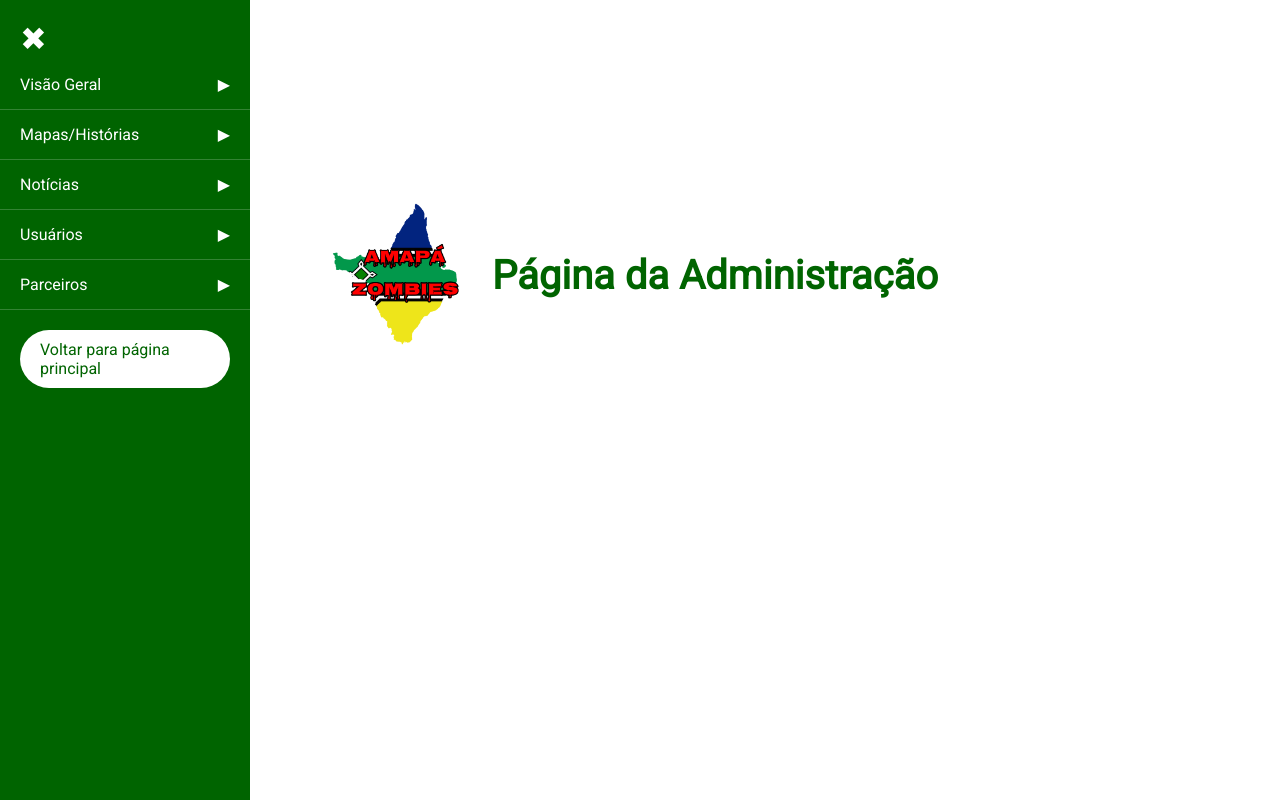
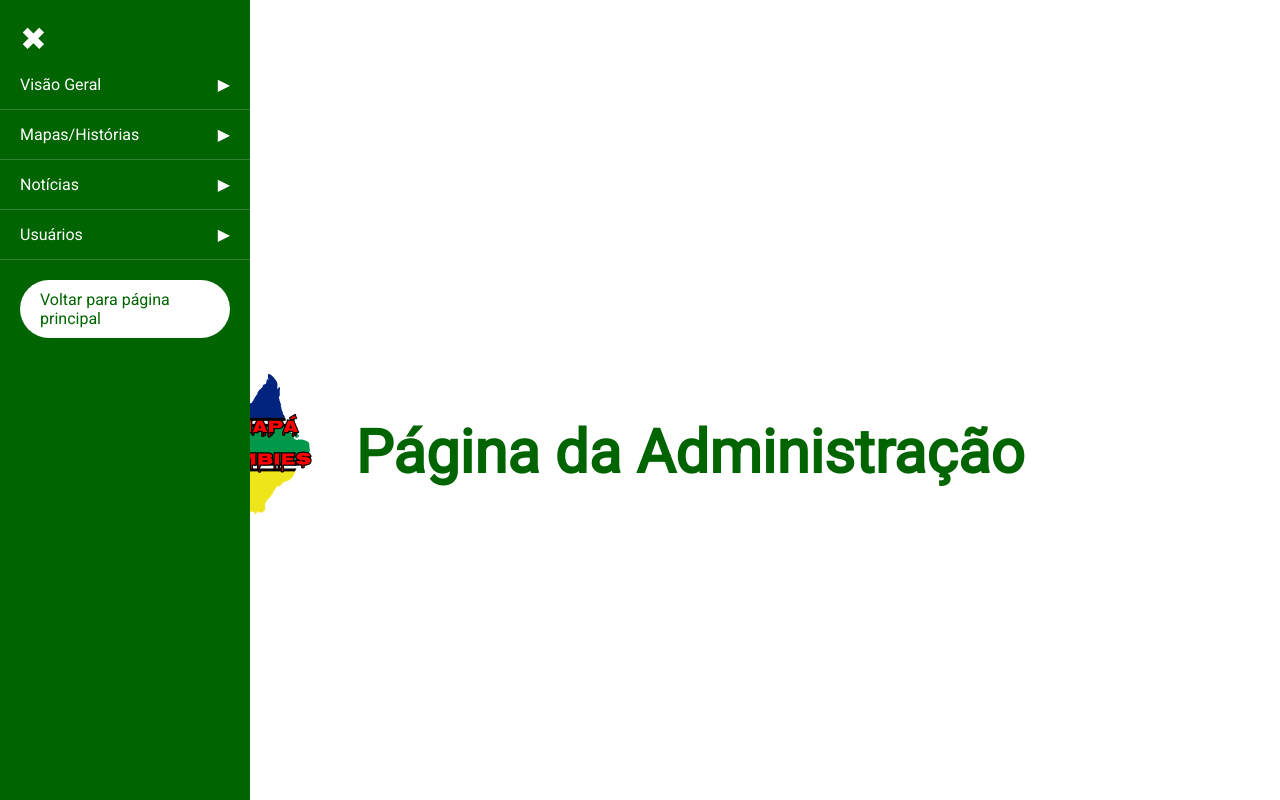
Before and after one commit to rdurooon/apzm.site, a Flask app: template templates/admin.html in a window 1280 px wide. Run offline with Flask 3, Linux system fonts and the light colour scheme; the template is opened without the code that fills it, so the values that code supplies are empty; parts of the project's set-up code (start-up, migrations or seed data) failed here and were passed over.

Commit message:
V2.0.1 | Alterações no Admin Side

```diff
--- a/static/css/admin.css
+++ b/static/css/admin.css
@@ -6,33 +6,40 @@ body {
   padding: 0;
   font-family: "Roboto", sans-serif;
   background-color: #ffffff;
-  height: 100vh;
-  display: flex;
-  justify-content: center;
-  align-items: center;
-  flex-direction: column;
+  min-height: 100vh;
+  display: block;
 }
 
 /* Main Content */
 .admin-container {
+  width: 100%;
+  min-height: 100vh;
+  box-sizing: border-box;
   display: flex;
+  flex-direction: column;
   align-items: center;
-  justify-content: center; /* centraliza horizontal */
-  gap: 20px;
-  z-index: 1;
+  justify-content: flex-start;
+  padding-top: 70px;
 }
 
-/* Logo */
+
 .admin-logo {
-  width: 150px; /* maior para destaque */
-  height: auto;
+  width: 150px;
+  height: 150px;
+  object-fit: contain;
+  display: block;
+  margin-left: -80px;
+  margin-top: 300px;
 }
 
-/* Título */
 .admin-title {
+  margin: 0;
   color: darkgreen;
-  font-size: 40px; /* maior */
-  text-align: center;
+  font-size: 60px;
+  text-align: left;
+  line-height: 1.1;
+  margin-left: 100px;
+  margin-top: -100px;
 }
 
 /* Container de Usuários */
@@ -960,3 +967,20 @@ input:checked + .slider:before {
   text-overflow: ellipsis;
   white-space: nowrap;
 }
+
+.news-edit-header{
+  width: 100%;
+  text-align: center;
+  margin-top: 18px;
+  margin-bottom: 14px;
+}
+
+.news-edit-header h2{
+  margin: 0 0 6px 0;
+  color:#333;
+}
+
+.news-edit-header p{
+  margin: 0;
+  color:#777;
+}
--- a/static/js/admin.js
+++ b/static/js/admin.js
@@ -10,7 +10,97 @@ const usersSubmenu = document.getElementById("users-submenu");
 
 const adminContainer = document.querySelector(".admin-container"); // logo + título
 const usersListContainer = document.getElementById("users-list-container");
+const adminContent = document.getElementById("admin-content");
+const adminHeader = document.getElementById("admin-header");
 let subguiaAtiva = null; // ou um valor inicial adequado
+
+function hideAllViews() {
+  // esconde o “topo padrão” (logo+título) somente se você realmente quiser
+  if (adminContainer) adminContainer.style.display = "flex"; // mantém a página base
+
+  // some com todas as views
+  if (usersListContainer) {
+    usersListContainer.innerHTML = "";
+    usersListContainer.style.display = "none";
+  }
+
+  if (cardsListContainer) {
+    cardsListContainer.innerHTML = "";
+    cardsListContainer.style.display = "none";
+  }
+
+  if (linkarContainer) {
+    linkarContainer.innerHTML = "";
+    linkarContainer.style.display = "none";
+  }
+
+  // remove barra de pesquisa se existir
+  const existingSearchContainer = document.querySelector("#users-search-container");
+  if (existingSearchContainer) existingSearchContainer.remove();
+}
+
+// Ativa somente 1 view por vez
+function showView(viewName) {
+  hideAllViews();
+
+  if (viewName === "users") {
+    usersListContainer.style.display = "grid";
+  }
+
+  if (viewName === "cards") {
+    cardsListContainer.style.display = "grid"; // ou "flex", depende do seu CSS
+  }
+
+  if (viewName === "linkar") {
+    linkarContainer.style.display = "grid";
+  }
+}
+
+function setHeaderVisible(visible) {
+  if (!adminHeader) return;
+  adminHeader.style.display = visible ? "block" : "none";
+}
+
+function clearAdminContent() {
+  subguiaAtiva = null;
+  updateSiteToggleVisibility();
+  if (!adminContent) return;
+
+  // remove qualquer tela “full page” que você tiver inserido no admin-content
+  const dynamic = adminContent.querySelector(".dynamic-page");
+  if (dynamic) dynamic.remove();
+
+  // limpa listas (views fixas)
+  if (usersListContainer) usersListContainer.innerHTML = "";
+  if (cardsListContainer) cardsListContainer.innerHTML = "";
+  if (linkarContainer) linkarContainer.innerHTML = "";
+
+  // esconde views fixas
+  if (usersListContainer) usersListContainer.style.display = "none";
+  if (cardsListContainer) cardsListContainer.style.display = "none";
+  if (linkarContainer) linkarContainer.style.display = "none";
+
+  // remove search
+  const existingSearchContainer = document.querySelector("#users-search-container");
+  if (existingSearchContainer) existingSearchContainer.remove();
+}
+
+function showView(viewName) {
+  clearAdminContent();
+  setHeaderVisible(false);
+
+  if (viewName === "users") usersListContainer.style.display = "grid";
+  if (viewName === "cards") cardsListContainer.style.display = "grid";
+  if (viewName === "linkar") linkarContainer.style.display = "grid";
+}
+
+function showDynamicPage(el) {
+  clearAdminContent();
+  setHeaderVisible(false);
+
+  el.classList.add("dynamic-page");
+  adminContent.appendChild(el);
+}
 
 // ===========================
 // Função: Abrir/Fechar Sidebar
@@ -87,25 +177,28 @@ function toggleUsersSubmenu() {
 // Limpa todo conteúdo principal (logo, título e container de usuários)
 // ===========================
 function limparConteudoPrincipal() {
-  // Esconde container padrão
-  if (adminContainer) adminContainer.style.display = "none";
-
-  // Limpa container de usuários
+  // NÃO esconda o adminContainer se você está usando ele pra renderizar telas
+  // if (adminContainer) adminContainer.style.display = "none";
+
   if (usersListContainer) {
     usersListContainer.innerHTML = "";
-    usersListContainer.style.display = "grid";
-  }
-
-  // Limpa container de cards para remover / reorganizar / linkar
+    usersListContainer.style.display = "none"; // <-- importante
+  }
+
   if (cardsListContainer) {
     cardsListContainer.innerHTML = "";
-  }
-
-  // Limpa container da subguia "Linkar"
+    cardsListContainer.style.display = "none"; // <-- importante
+  }
+
   if (linkarContainer) {
     linkarContainer.innerHTML = "";
-  }
-}
+    linkarContainer.style.display = "none"; // <-- importante
+  }
+
+  const existingSearchContainer = document.querySelector("#users-search-container");
+  if (existingSearchContainer) existingSearchContainer.remove();
+}
+
 
 function hideExtraContainers() {
   const u = document.getElementById("users-list-container");
@@ -122,6 +215,7 @@ function hideExtraContainers() {
 // Renderiza usuários
 // ===========================
 async function listarUsuarios() {
+  updateSiteToggleVisibility()
   limparConteudoPrincipal();
   fecharSidebar(); // fecha sidebar ao clicar
 
@@ -153,7 +247,8 @@ const gerenciarUsersItem = usersSubmenu.querySelector("li#gerenciar-usuarios");
 // Função: Gerenciar usuários (unificada)
 // ===========================
 async function gerenciarUsuarios() {
-  limparConteudoPrincipal();
+  updateSiteToggleVisibility()
+  showView("users");
   fecharSidebar();
 
   try {
@@ -212,7 +307,7 @@ async function gerenciarUsuarios() {
     searchBar.appendChild(searchIcon);
     searchBar.appendChild(searchInput);
     searchContainer.appendChild(searchBar);
-    adminContainer.parentNode.insertBefore(searchContainer, usersListContainer);
+    adminContent.insertBefore(searchContainer, usersListContainer);
 
     // Função para renderizar cards com base na pesquisa
     function renderUsers(usersToRender) {
@@ -560,10 +655,9 @@ const cardsListContainer = document.getElementById("cards-list-container");
 // Função: Editar cards - SEM AUTO-SAVE
 // ===========================
 async function editarCards() {
-  limparConteudoPrincipal();
+  updateSiteToggleVisibility()
+  showView("cards");
   fecharSidebar();
-
-  cardsListContainer.innerHTML = "";
 
   try {
     const res = await fetch("/admin/list_cards");
@@ -812,6 +906,7 @@ async function salvarAlteracoes(originalCards) {
 // Função: Adicionar Mapa/História
 // ===========================
 async function adicionarCards() {
+  updateSiteToggleVisibility()
   limparConteudoPrincipal();
   fecharSidebar();
 
@@ -918,10 +1013,11 @@ async function adicionarCards() {
     </div>
   `;
 
-  adminContainer.style.display = "flex";
-  adminContainer.style.flexDirection = "column";
-  adminContainer.innerHTML = "";
-  adminContainer.appendChild(container);
+  showDynamicPage(container);
+  adminContent.style.overflowY = "auto";
+  adminContent.style.maxHeight = "100vh";
+  adminContent.scrollTop = 0;
+  window.scrollTo(0, 0);
   adminContainer.style.overflowY = "auto";
   adminContainer.style.maxHeight = "100vh";
   adminContainer.scrollTop = 0;
@@ -1108,10 +1204,9 @@ const linkarMapStoryItem = mapsSubmenu.querySelector("li:nth-child(3)"); // "Lin
 const linkarContainer = document.getElementById("linkarContainer");
 
 async function abrirSubguiaLinkar() {
-  limparConteudoPrincipal();
+  updateSiteToggleVisibility()
+  showView("linkar");
   fecharSidebar();
-
-  linkarContainer.innerHTML = ""; // limpa container
 
   try {
     const res = await fetch("/admin/list_links");
@@ -1252,16 +1347,22 @@ if (subguiaAtiva === "visao-geral") {
 const visaoGeralItem = document.querySelector(
   ".sidebar-menu li:first-child .menu-item"
 );
+
+function updateSiteToggleVisibility() {
+  if (!siteToggleContainer) return;
+  siteToggleContainer.style.display = (subguiaAtiva === "visao-geral") ? "flex" : "none";
+}
+
 visaoGeralItem.addEventListener("click", () => {
-  // Alterna visibilidade do toggle
-  if (siteToggleContainer.style.display === "none") {
-    siteToggleContainer.style.display = "flex";
-    subguiaAtiva = "visao-geral";
-  } else {
-    siteToggleContainer.style.display = "none";
-    subguiaAtiva = null;
-  }
+  clearAdminContent();
+  setHeaderVisible(true);
+  fecharSidebar();
+
+  // toggle do site online/offline pode ficar aqui:
+  siteToggleContainer.style.display = "flex";
+  subguiaAtiva = "visao-geral";
 });
+
 
 // ===========================
 // Inicialização: Página Carregada
@@ -1351,7 +1452,7 @@ addPartnerItem.addEventListener("click", () => {
   limparConteudoPrincipal();
   fecharSidebar();
 
-  const main = document.querySelector("admin-content");
+  const main = document.querySelector("#admin-content");
 
   main.innerHTML = `
     <div class="partner-form" style="display: flex;">
@@ -1429,6 +1530,7 @@ reorderPartnerItem.addEventListener("click", () => {
 // Função: Adicionar Notícia (UI apenas por enquanto)
 // ===========================
 async function adicionarNoticia() {
+  updateSiteToggleVisibility()
   limparConteudoPrincipal();
   hideExtraContainers();
   fecharSidebar();
@@ -1446,7 +1548,7 @@ async function adicionarNoticia() {
   container.style.height = "100%";
 
   container.innerHTML = `
-    <h2 style="text-align: center; margin-bottom: 10px; color: #333;">Adicionar Notícia</h2>
+    <h2 style="text-align: center; margin-bottom: 10px; margin-top: 10px; color: #333;">Adicionar Notícia</h2>
 
     <!-- Título -->
     <input id="news-title" type="text" placeholder="Título da notícia..." style="
@@ -1558,7 +1660,7 @@ async function adicionarNoticia() {
     </div>
 
     <!-- Ações -->
-    <div style="display:flex; gap:10px; justify-content:center; margin-top: 8px;">
+    <div style="display:flex; gap:10px; justify-content:center; margin-top: 8px; margin-bottom: 8px;">
       <button id="news-save-btn" style="
         padding: 12px 30px;
         background-color: #2ecc71;
@@ -1583,10 +1685,7 @@ async function adicionarNoticia() {
     </div>
   `;
 
-  adminContainer.style.display = "flex";
-  adminContainer.style.flexDirection = "column";
-  adminContainer.innerHTML = "";
-  adminContainer.appendChild(container);
+  showDynamicPage(container);
 
   // ---------- refs ----------
   const titleEl = container.querySelector("#news-title");
@@ -1874,6 +1973,7 @@ function isValidHttpUrl(url) {
 // Notícias: Editar (lista + modal)
 // ===========================
 async function editarNoticias() {
+  updateSiteToggleVisibility()
   limparConteudoPrincipal();
   hideExtraContainers();
   fecharSidebar();
@@ -1889,15 +1989,15 @@ async function editarNoticias() {
   if (existingSearchContainer) existingSearchContainer.remove();
 
   // cria um “título” simples
-  adminContainer.style.display = "flex";
-  adminContainer.style.flexDirection = "column";
-  adminContainer.innerHTML = `
-    <h2 style="text-align:center; margin-top: 30px; color:#333;">Editar Notícias</h2>
-    <p style="text-align:center; margin: 6px 0 0; color:#777;">Clique em uma notícia para editar.</p>
-  `;
-
-  // insere o grid abaixo
-  adminContainer.appendChild(usersListContainer);
+  showView("users"); // prepara o grid e limpa tudo
+
+  adminContent.insertAdjacentHTML("afterbegin", `
+    <div class="dynamic-page news-edit-header">
+      <h2>Editar Notícias</h2>
+      <p>Clique em uma notícia para editar.</p>
+    </div>
+  `);
+
 
   try {
     const res = await fetch("/admin/list_news");
--- a/templates/admin.html
+++ b/templates/admin.html
@@ -56,7 +56,7 @@
                     <li id="gerenciar-usuarios">Gerenciar</li>
                 </ul>
             </li>
-            <li>
+            {# <li>
                 <div class="menu-item" id="partners">
                     <span>Parceiros</span>
                     <span class="arrow">&#9654;</span>
@@ -67,7 +67,7 @@
                     <li class="edit-partner">Editar</li>
                     <li class="reorder-partner">Reorganizar</li>
                 </ul>
-            </li>
+            </li> #}
             <!-- Botão Voltar para Home -->
             <div class="sidebar-footer">
                 <a href="{{ url_for('home.home') }}" class="back-home-btn">Voltar para página principal</a>
@@ -77,16 +77,17 @@
 
     <!-- Main Content -->
     <div class="admin-container">
-        <img src="{{ url_for('static', filename='images/common/amapazombies.png') }}" alt="Logo Amapá Zombies"
-            class="admin-logo" />
-        <h1 class="admin-title">Página da Administração</h1>
+        <div id="admin-header" class="admin-header">
+            <img src="{{ url_for('static', filename='images/common/amapazombies.png') }}" class="admin-logo" />
+            <h1 class="admin-title">Página da Administração</h1>
+        </div>
 
-        <div id="admin-content"></div>
+        <div id="admin-content">
+            <div id="users-list-container" class="users-list-container"></div>
+            <div id="cards-list-container" class="cards-list-container"></div>
+            <div class="linkar-cards-grid" id="linkarContainer"></div>
+        </div>
     </div>
-
-    <div id="users-list-container" class="users-list-container"></div>
-    <div id="cards-list-container" class="cards-list-container"></div>
-    <div class="linkar-cards-grid" id="linkarContainer"></div>
 
     <script>
         const loggedInUser = "{{ session['username'] }}";
```
